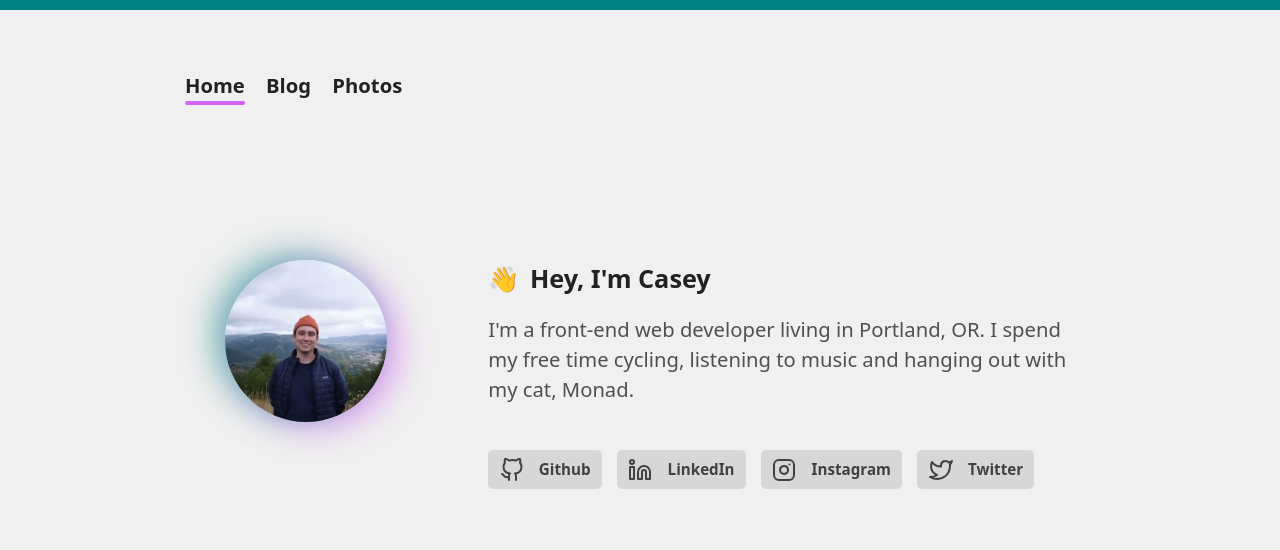
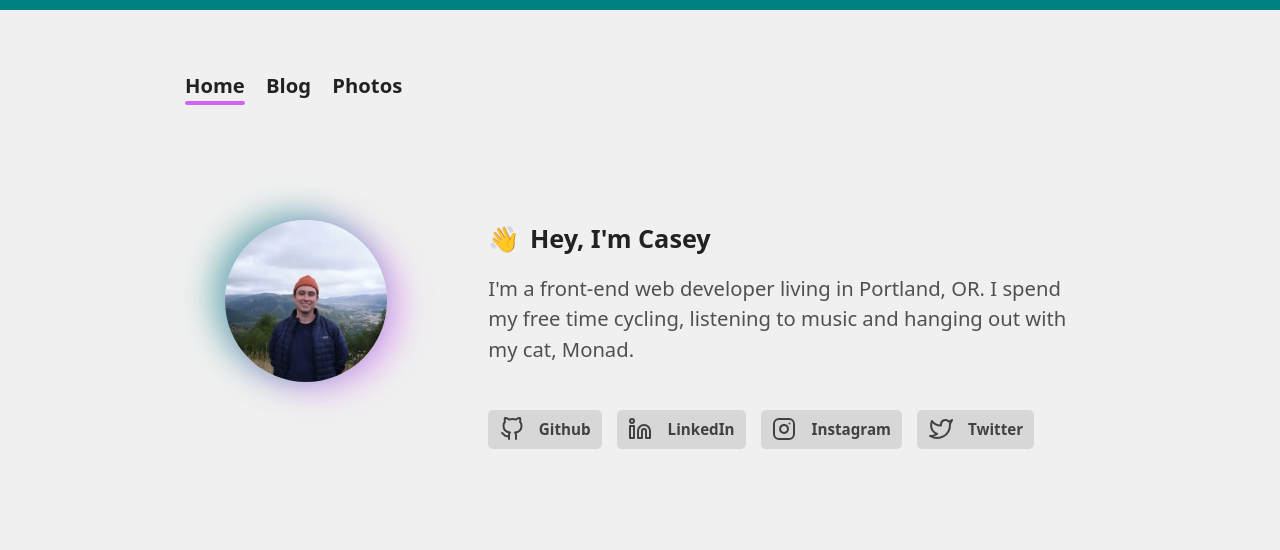
Before and after one commit to caseycarroll/caseycarroll.github.io, a Jekyll site: the page built from index.html, in a window 1280 px wide. Shown: the top 550 px of the page. Built offline with Jekyll 4.4.1, drawn with Linux system fonts in a browser that asks for light colours; grey boxes are pictures that could not be loaded.

Commit message:
reduce xl spacing

```diff
--- a/assets/css/main.css
+++ b/assets/css/main.css
@@ -4,7 +4,7 @@
     --space-sm: 0.75rem;
     --space-md: 1.5rem;
     --space-lg: 3rem;
-    --space-xl: 8rem;
+    --space-xl: 6rem;
     --primary-color: rgb(0, 128, 128);
     --primary-lighter-color: rgb(216, 215, 215);
     --primary-lighter-color-hover: rgb(194, 192, 192);
```
